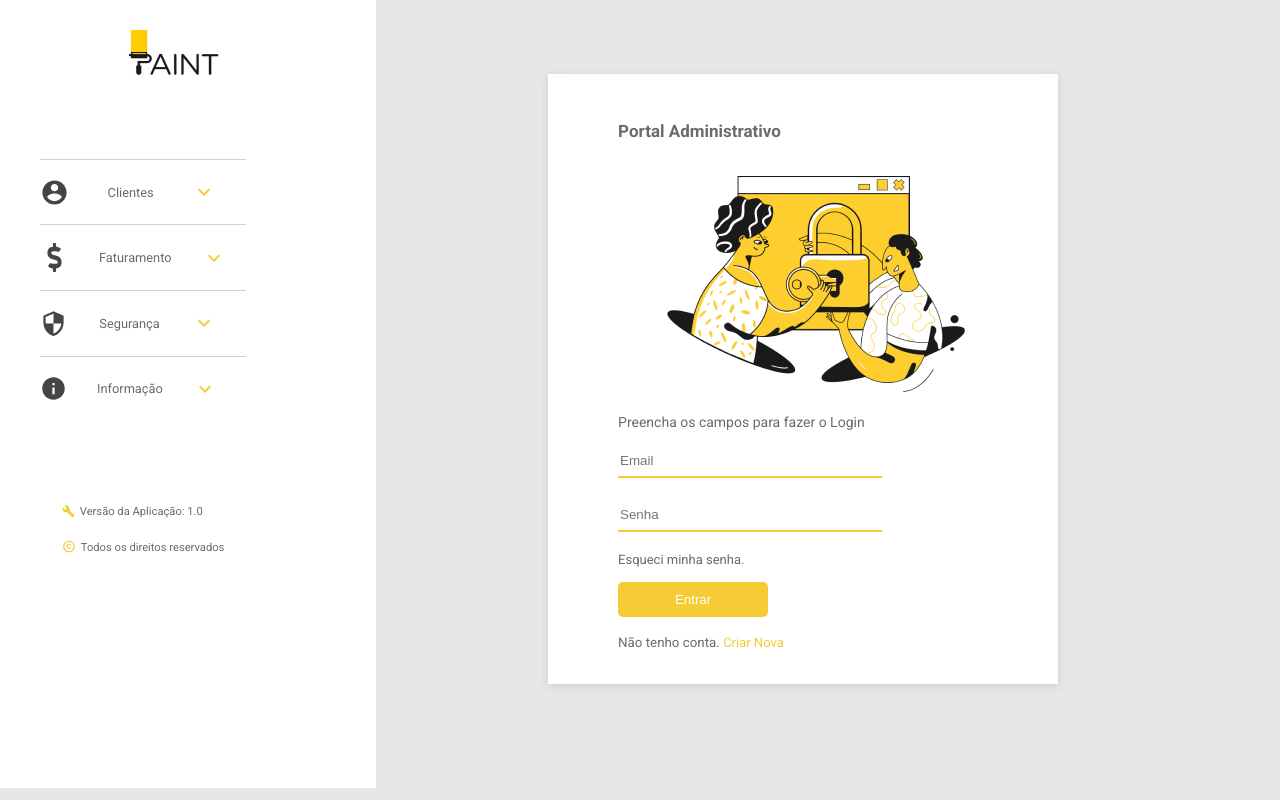
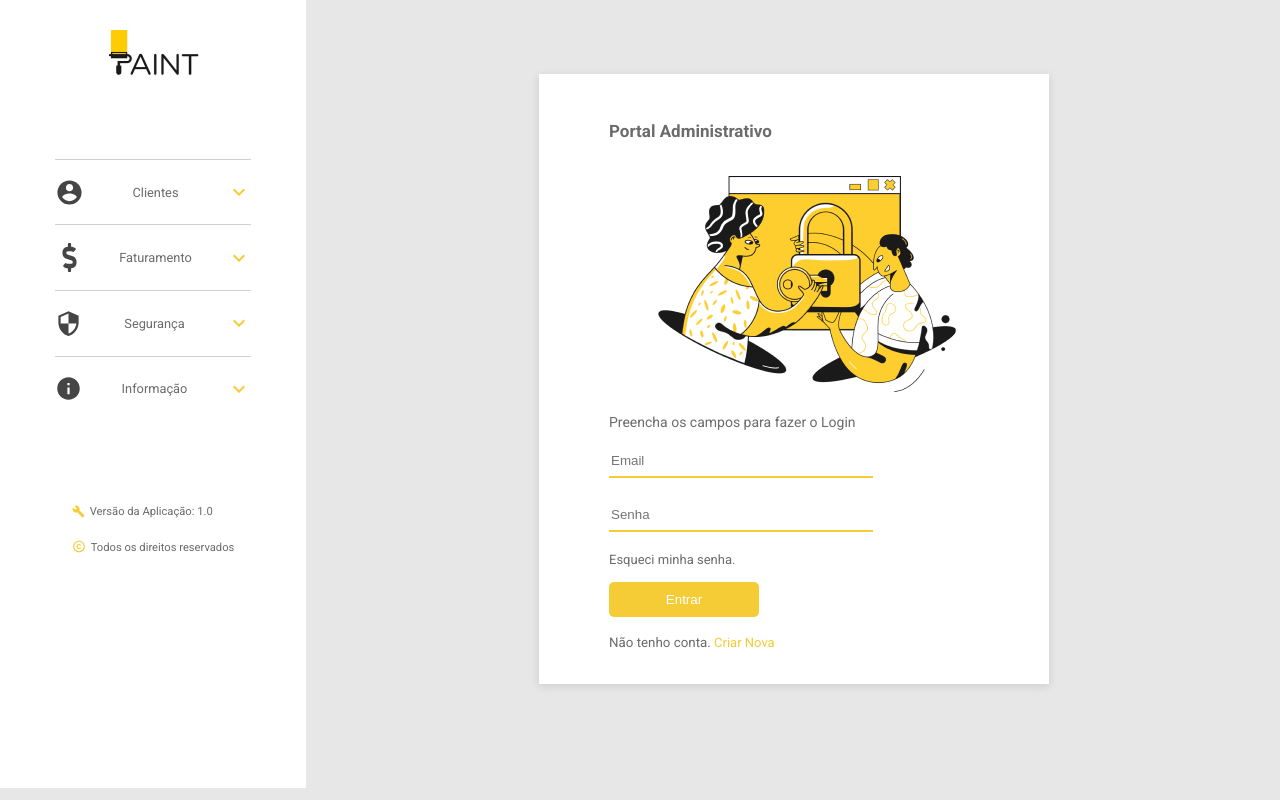
Before and after one commit to ArthurMaciel95/portal-admin-paint-react, a React (Create React App) app: page / in a window 1280 px wide. Built offline with nearby package versions, Linux system fonts and the light colour scheme.

Commit message:
:bug: retirando margin do global

```diff
--- a/src/global.css
+++ b/src/global.css
@@ -16,11 +16,7 @@
     --status-late:#E6664A;
 
 }
-*{
-    margin-right: 30px;
 
-
-}
 html,
 body{
     background-color: var(--background);
```
